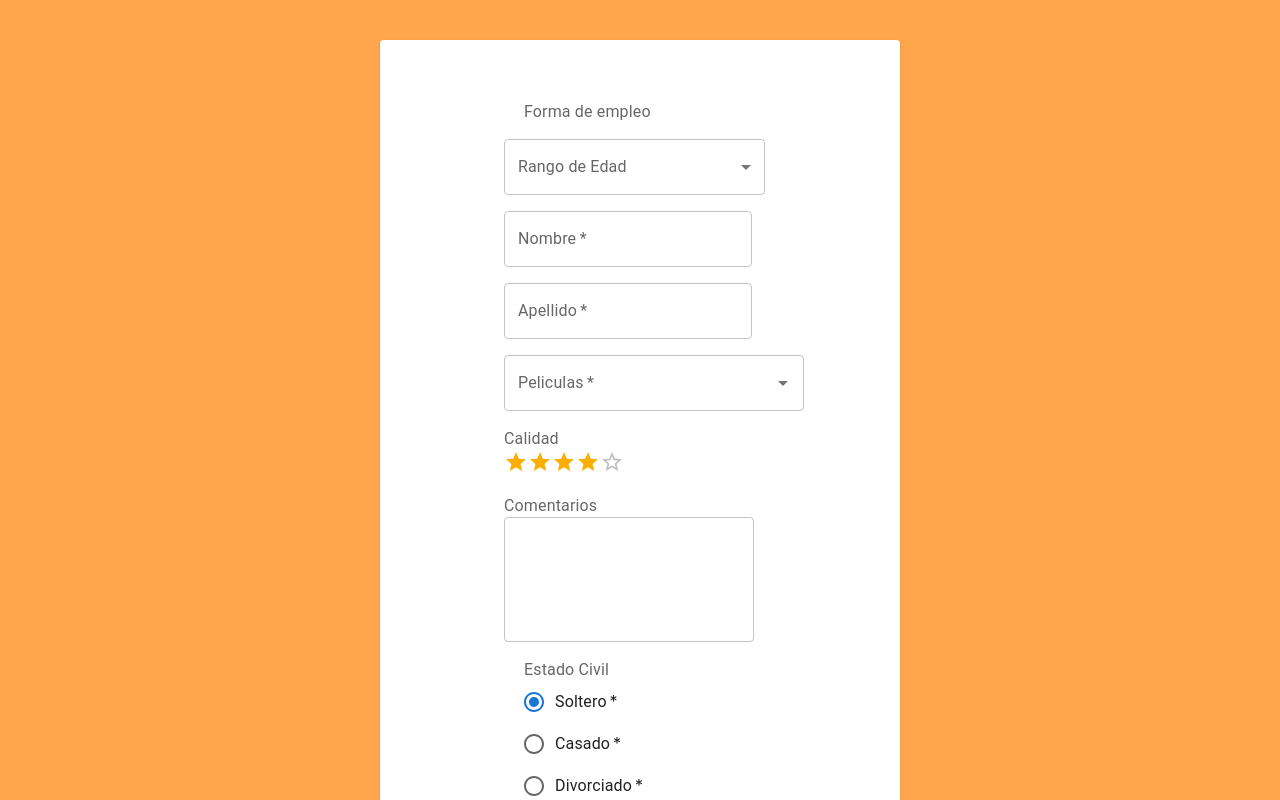
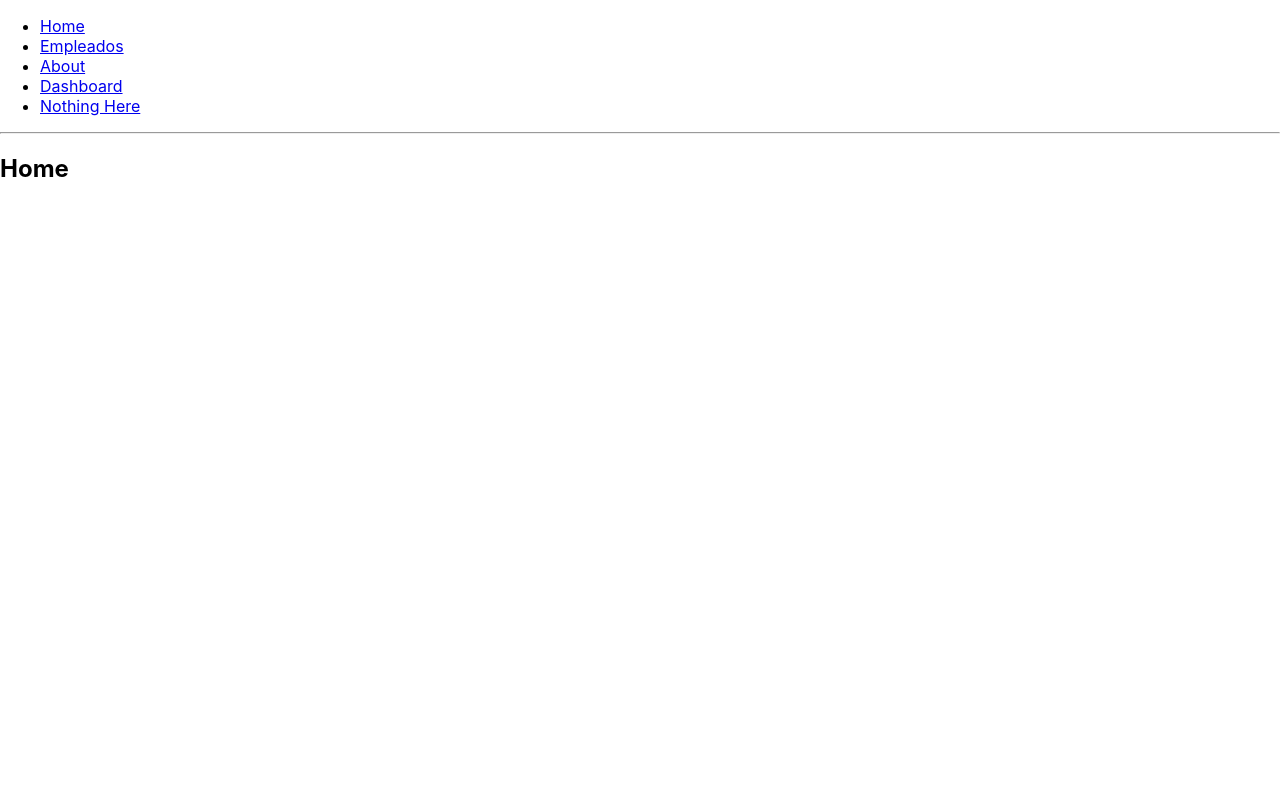
Before and after one commit to FelicianoG/primero, a React (Create React App) app in the folder client/: page / in a window 1280 px wide. Shown: the top 800 px of the page. Built offline with nearby package versions, Linux system fonts and the light colour scheme.

Commit message:
-adding react router and api server

```diff
--- a/client/package.json
+++ b/client/package.json
@@ -16,6 +16,7 @@
     "react": "^17.0.2",
     "react-dom": "^17.0.2",
     "react-hook-form": "^7.25.0",
+    "react-router-dom": "^6.2.1",
     "react-scripts": "5.0.0",
     "typescript": "^4.5.4",
     "web-vitals": "^2.1.0"
--- a/client/src/App.tsx
+++ b/client/src/App.tsx
@@ -1,266 +1,79 @@
-import React from "react";
-import FormLabel from "@mui/material/FormLabel";
-import Card from "@mui/material/Card";
-import "./style.css";
-import Button from "@mui/material/Button";
-import CustomRadio from "./components/CustomRadio";
-import useCustomForm from "./Hooks/useCustomForm";
-import CustomTextField from "./components/CustomTextField";
-import CustomCheckbox from "./components/CustomCheckbox";
-import CustomSelect from "./components/CustomSelect";
-import Grid from "@mui/material/Grid";
-import CustomTextArea from "./components/CustomTextArea";
-import CustomRating from "./components/CustomRating";
-import { FormControl } from "@mui/material";
-import { useForm } from "react-hook-form";
-import CustomAutocompleteHook from "./components/CustomAutocompleteHook";
+import { Link, Outlet, Route, Routes } from "react-router-dom";
+import Empleado from "./pages/Empleados";
 
-type Empleado = {
-  firstName: string;
-  lastName: string;
-  rangoEdad: 10 | 20 | 30 | "";
-  pelicula: string | null;
+const App = () => {
+  return (
+    <Routes>
+      <Route path="/" element={<Layout />}>
+        <Route index element={<Home />} />
+        <Route path="empleados" element={<Empleado />} />
+        <Route path="about" element={<About />} />
+        <Route path="dashboard" element={<Dashboard />} />
+        <Route path="*" element={<NoMatch />} />
+      </Route>
+    </Routes>
+  );
 };
 
-// Top 100 films as rated by IMDb users. http://www.imdb.com/chart/top
-const peliculas = [
-  { label: "The Shawshank Redemption", year: 1994 },
-  { label: "The Godfather", year: 1972 },
-  { label: "The Godfather: Part II", year: 1974 },
-  { label: "The Dark Knight", year: 2008 },
-  { label: "12 Angry Men", year: 1957 },
-  { label: "Schindler's List", year: 1993 },
-  { label: "Pulp Fiction", year: 1994 },
-  {
-    label: "The Lord of the Rings: The Return of the King",
-    year: 2003,
-  },
-  { label: "The Good, the Bad and the Ugly", year: 1966 },
-  { label: "Fight Club", year: 1999 },
-  {
-    label: "The Lord of the Rings: The Fellowship of the Ring",
-    year: 2001,
-  },
-  {
-    label: "Star Wars: Episode V - The Empire Strikes Back",
-    year: 1980,
-  },
-  { label: "Forrest Gump", year: 1994 },
-  { label: "Inception", year: 2010 },
-  {
-    label: "The Lord of the Rings: The Two Towers",
-    year: 2002,
-  },
-  { label: "One Flew Over the Cuckoo's Nest", year: 1975 },
-  { label: "Goodfellas", year: 1990 },
-  { label: "The Matrix", year: 1999 },
-  { label: "Seven Samurai", year: 1954 },
-  {
-    label: "Star Wars: Episode IV - A New Hope",
-    year: 1977,
-  },
-  { label: "City of God", year: 2002 },
-  { label: "Se7en", year: 1995 },
-  { label: "The Silence of the Lambs", year: 1991 },
-  { label: "It's a Wonderful Life", year: 1946 },
-  { label: "Life Is Beautiful", year: 1997 },
-  { label: "The Usual Suspects", year: 1995 },
-  { label: "Léon: The Professional", year: 1994 },
-  { label: "Spirited Away", year: 2001 },
-  { label: "Saving Private Ryan", year: 1998 },
-  { label: "Once Upon a Time in the West", year: 1968 },
-  { label: "American History X", year: 1998 },
-  { label: "Interstellar", year: 2014 },
-  { label: "Casablanca", year: 1942 },
-  { label: "City Lights", year: 1931 },
-  { label: "Psycho", year: 1960 },
-  { label: "The Green Mile", year: 1999 },
-  { label: "The Intouchables", year: 2011 },
-  { label: "Modern Times", year: 1936 },
-  { label: "Raiders of the Lost Ark", year: 1981 },
-  { label: "Rear Window", year: 1954 },
-  { label: "The Pianist", year: 2002 },
-  { label: "The Departed", year: 2006 },
-  { label: "Terminator 2: Judgment Day", year: 1991 },
-  { label: "Back to the Future", year: 1985 },
-  { label: "Whiplash", year: 2014 },
-  { label: "Gladiator", year: 2000 },
-  { label: "Memento", year: 2000 },
-  { label: "The Prestige", year: 2006 },
-  { label: "The Lion King", year: 1994 },
-  { label: "Apocalypse Now", year: 1979 },
-  { label: "Alien", year: 1979 },
-  { label: "Sunset Boulevard", year: 1950 },
-  {
-    label: "Dr. Strangelove or: How I Learned to Stop Worrying and Love the Bomb",
-    year: 1964,
-  },
-  { label: "The Great Dictator", year: 1940 },
-  { label: "Cinema Paradiso", year: 1988 },
-  { label: "The Lives of Others", year: 2006 },
-  { label: "Grave of the Fireflies", year: 1988 },
-  { label: "Paths of Glory", year: 1957 },
-  { label: "Django Unchained", year: 2012 },
-  { label: "The Shining", year: 1980 },
-  { label: "WALL·E", year: 2008 },
-  { label: "American Beauty", year: 1999 },
-  { label: "The Dark Knight Rises", year: 2012 },
-  { label: "Princess Mononoke", year: 1997 },
-  { label: "Aliens", year: 1986 },
-  { label: "Oldboy", year: 2003 },
-  { label: "Once Upon a Time in America", year: 1984 },
-  { label: "Witness for the Prosecution", year: 1957 },
-  { label: "Das Boot", year: 1981 },
-  { label: "Citizen Kane", year: 1941 },
-  { label: "North by Northwest", year: 1959 },
-  { label: "Vertigo", year: 1958 },
-  {
-    label: "Star Wars: Episode VI - Return of the Jedi",
-    year: 1983,
-  },
-  { label: "Reservoir Dogs", year: 1992 },
-  { label: "Braveheart", year: 1995 },
-  { label: "M", year: 1931 },
-  { label: "Requiem for a Dream", year: 2000 },
-  { label: "Amélie", year: 2001 },
-  { label: "A Clockwork Orange", year: 1971 },
-  { label: "Like Stars on Earth", year: 2007 },
-  { label: "Taxi Driver", year: 1976 },
-  { label: "Lawrence of Arabia", year: 1962 },
-  { label: "Double Indemnity", year: 1944 },
-  {
-    label: "Eternal Sunshine of the Spotless Mind",
-    year: 2004,
-  },
-  { label: "Amadeus", year: 1984 },
-  { label: "To Kill a Mockingbird", year: 1962 },
-  { label: "Toy Story 3", year: 2010 },
-  { label: "Logan", year: 2017 },
-  { label: "Full Metal Jacket", year: 1987 },
-  { label: "Dangal", year: 2016 },
-  { label: "The Sting", year: 1973 },
-  { label: "2001: A Space Odyssey", year: 1968 },
-  { label: "Singin' in the Rain", year: 1952 },
-  { label: "Toy Story", year: 1995 },
-  { label: "Bicycle Thieves", year: 1948 },
-  { label: "The Kid", year: 1921 },
-  { label: "Inglourious Basterds", year: 2009 },
-  { label: "Snatch", year: 2000 },
-  { label: "3 Idiots", year: 2009 },
-  { label: "Monty Python and the Holy Grail", year: 1975 },
-];
-
-function App() {
-  const [state, setState] = useCustomForm();
-  const { control, handleSubmit } = useForm<Empleado>({
-    defaultValues: {
-      firstName: "",
-      lastName: "",
-      rangoEdad: "",
-      pelicula: null,
-    },
-  });
-
-  const onSubmit = (data: Empleado) => console.log(JSON.stringify(data, null, 2));
-
-  function handleCheck(e: React.ChangeEvent<HTMLInputElement>, value: string) {
-    setState({ ...state, [value]: e.target.checked });
-  }
-
-  function handleAreaChange(e: React.ChangeEvent<HTMLTextAreaElement>, text: string) {
-    setState({ ...state, [text]: e.target.value });
-  }
-
-  function handleRating(e: React.SyntheticEvent<Element, Event>, value: number) {
-    setState({ ...state, rating: value });
-  }
-
-  function handleRadio(e: React.ChangeEvent<HTMLInputElement>) {
-    setState({ ...state, estadoCivil: e.target.value });
-  }
-
+const Layout = () => {
   return (
     <div>
-      <form onSubmit={handleSubmit(onSubmit)}>
-        <Card className="cardo">
-          <Grid container spacing={2} marginLeft={6}>
-            <Grid item xs={8}>
-              <FormLabel className="titulo">Forma de empleo</FormLabel>
-            </Grid>
+      <nav>
+        <ul>
+          <li>
+            <Link to="/">Home</Link>
+          </li>
+          <li>
+            <Link to="/empleados">Empleados</Link>
+          </li>
+          <li>
+            <Link to="/about">About</Link>
+          </li>
+          <li>
+            <Link to="/dashboard">Dashboard</Link>
+          </li>
+          <li>
+            <Link to="/nothing-here">Nothing Here</Link>
+          </li>
+        </ul>
+      </nav>
+      <hr />
+      <Outlet />
+    </div>
+  );
+};
 
-            <Grid item xs={8}>
-              <CustomSelect
-                opciones={[
-                  { valor: 10, label: "diez" },
-                  { valor: 20, label: "veinte" },
-                  { valor: 30, label: "treinta" },
-                ]}
-                control={control}
-                name="rangoEdad"
-                required={true}
-                label="Rango de Edad"
-              />
-            </Grid>
+function Home() {
+  return (
+    <div>
+      <h2>Home</h2>
+    </div>
+  );
+}
 
-            <Grid item xs={8}>
-              <CustomTextField control={control} name="firstName" required={true} label="Nombre" />
-            </Grid>
+function About() {
+  return (
+    <div>
+      <h2>About</h2>
+    </div>
+  );
+}
 
-            <Grid item xs={8}>
-              <CustomTextField control={control} name="lastName" required={true} label="Apellido" />
-            </Grid>
+function Dashboard() {
+  return (
+    <div>
+      <h2>Dashboard</h2>
+    </div>
+  );
+}
 
-            <Grid item xs={8}>
-              <CustomAutocompleteHook control={control} name="pelicula" label="Peliculas" options={peliculas} required={true} />
-            </Grid>
-
-            <Grid item xs={8}>
-              <CustomRating label="Calidad" value={state.rating} onParentChange={handleRating} />
-            </Grid>
-
-            <Grid item xs={8}>
-              <CustomTextArea
-                label="Comentarios"
-                estado={state.area}
-                required={true}
-                onChange={(e: React.ChangeEvent<HTMLTextAreaElement>) => handleAreaChange(e, "area")}
-              />
-            </Grid>
-
-            <Grid item xs={8}>
-              <CustomRadio
-                required={true}
-                groupTitle="Estado Civil"
-                radioOptions={["Soltero", "Casado", "Divorciado"]}
-                handleRadio={handleRadio}
-                value={state.estadoCivil}
-              />
-            </Grid>
-            <Grid item xs={8}>
-              <FormControl required={true}>
-                <FormLabel>Tecnologias: Elige al menos 2</FormLabel>
-                <CustomCheckbox label="React" checked={state.tecReact} onChanges={handleCheck} value="tecReact" />
-                <CustomCheckbox label="Python" checked={state.tecPython} onChanges={handleCheck} value="tecPython" />
-                <CustomCheckbox label="Typescript" checked={state.tecTypescript} onChanges={handleCheck} value="tecTypescript" />
-              </FormControl>
-            </Grid>
-
-            <Grid item xs={8}>
-              <input type="file" />
-            </Grid>
-            <br />
-            <Grid item xs={8}>
-              <Button
-                type="submit"
-                variant="outlined"
-                //onClick={handleSubmitReact}
-              >
-                Submit
-              </Button>
-            </Grid>
-          </Grid>
-        </Card>
-      </form>
+function NoMatch() {
+  return (
+    <div>
+      <h2>Nothing to see here!</h2>
+      <p>
+        <Link to="/">Go to the home page</Link>
+      </p>
     </div>
   );
 }
--- a/client/src/index.tsx
+++ b/client/src/index.tsx
@@ -1,14 +1,17 @@
-import React from 'react';
-import ReactDOM from 'react-dom';
-import './index.css';
-import App from './App';
-import reportWebVitals from './reportWebVitals';
+import React from "react";
+import ReactDOM from "react-dom";
+import "./index.css";
+import App from "./App";
+import reportWebVitals from "./reportWebVitals";
+import { BrowserRouter } from "react-router-dom";
 
 ReactDOM.render(
   <React.StrictMode>
-    <App />
+    <BrowserRouter>
+      <App />
+    </BrowserRouter>
   </React.StrictMode>,
-  document.getElementById('root')
+  document.getElementById("root")
 );
 
 // If you want to start measuring performance in your app, pass a function
```
Also changed, not shown: 1 other file (tests, documents, lock files or other folders).
